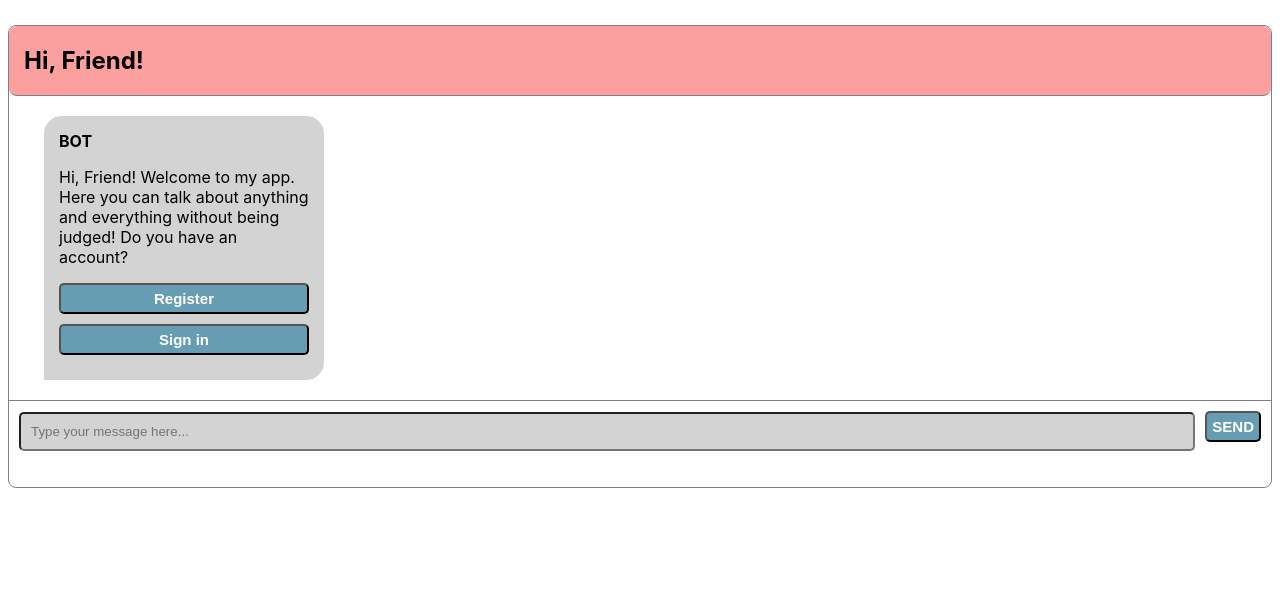
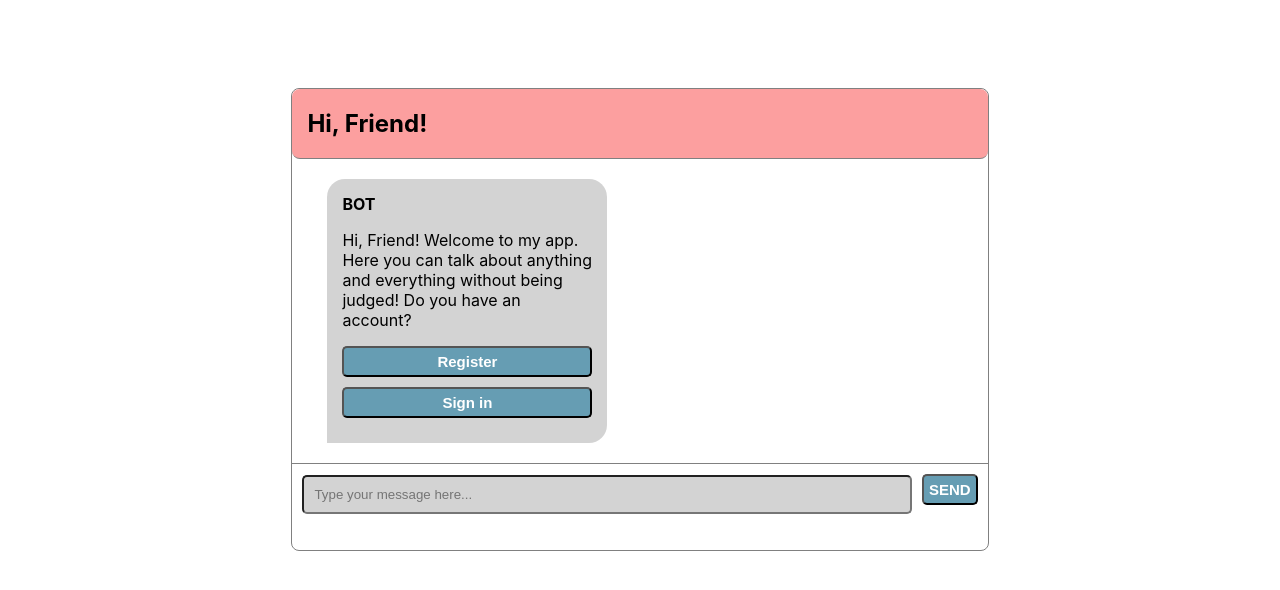
Before and after one commit to eriyanto87/Hi-Friend-Client, a React (Create React App) app: page / in a window 1280 px wide. Shown: the top 590 px of the page. Built offline with nearby package versions, Linux system fonts and the light colour scheme.

Commit message:
media query

```diff
--- a/src/components/Landing.css
+++ b/src/components/Landing.css
@@ -73,3 +73,10 @@ button {
   margin-left: 10px;
   cursor: pointer;
 }
+
+@media all and (min-width: 800px) {
+  .landing {
+    margin: 88px auto;
+    width: 55%;
+  }
+}
```
